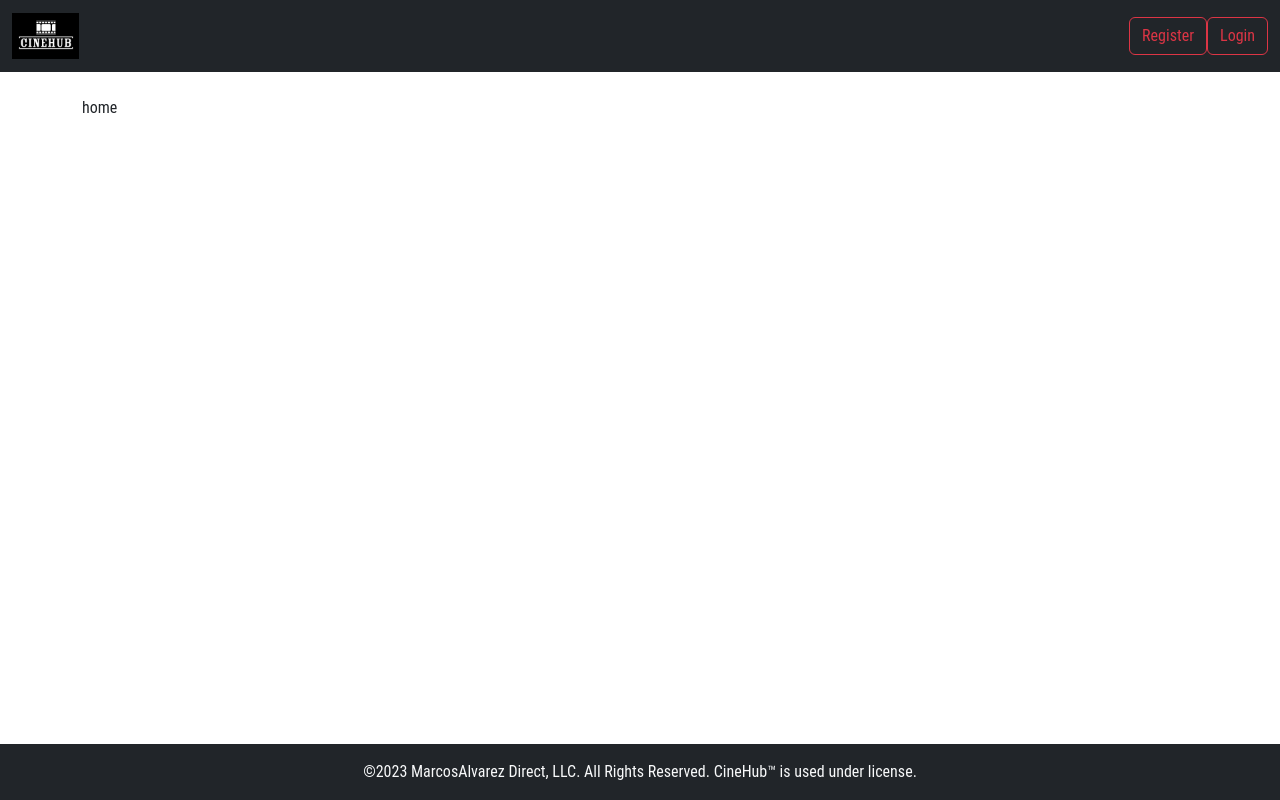
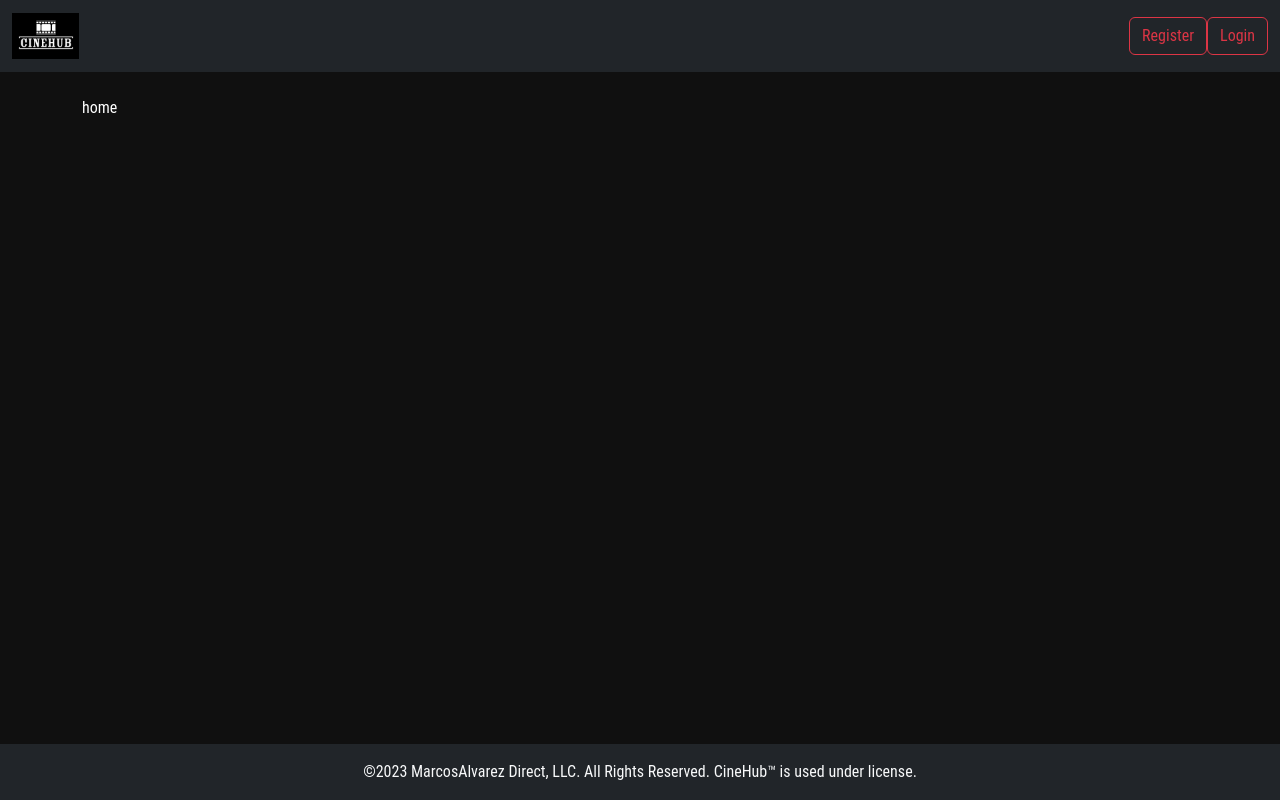
Before and after one commit to marcosAlvarezCalabria/web, a React (Vite) app: page / in a window 1280 px wide. Built offline with nearby package versions, Linux system fonts and the light colour scheme.

Commit message:
Add Router

```diff
--- a/src/components/layouts/page-layout/page-layout.css
+++ b/src/components/layouts/page-layout/page-layout.css
@@ -0,0 +1,4 @@
+body{
+    background-color: rgb(16, 16, 16);
+    color: white;
+}
--- a/src/components/layouts/page-layout/page-layout.jsx
+++ b/src/components/layouts/page-layout/page-layout.jsx
@@ -2,7 +2,7 @@ import "./page-layout.css"
 
 function PageLayout({children}){
     return(
-        <div className="container my-4">{children}</div>
+        <div className="main container my-4">{children}</div>
     )
 }
 export default PageLayout
```
